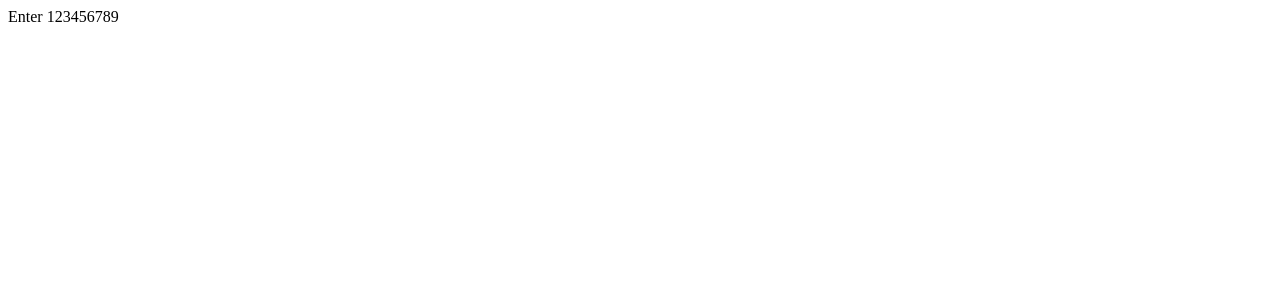
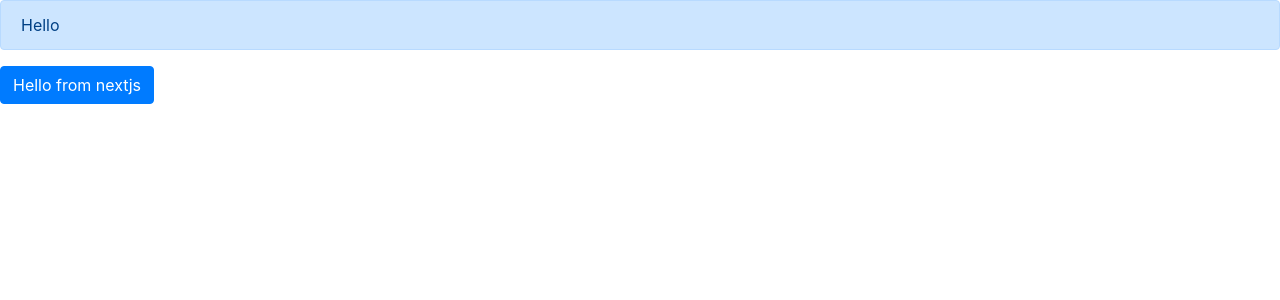
Before and after one commit to miyumasayama/foodDelivery, a Next.js app in the folder frontend/: page / in a window 1280 px wide. Shown: the top 300 px of the page. Built offline with nearby package versions, Linux system fonts and the light colour scheme.

Commit message:
fix:reactstrap追加

```diff
--- a/frontend/package.json
+++ b/frontend/package.json
@@ -7,6 +7,7 @@
   "dependencies": {
     "next": "^9.4.0",
     "react": "^16.13.1",
-    "react-dom": "^16.13.1"
+    "react-dom": "^16.13.1",
+    "reactstrap": "^9.2.3"
   }
 }
--- a/frontend/pages/_app.js
+++ b/frontend/pages/_app.js
@@ -7,7 +7,12 @@ export default class MyApp extends App {
     const { Component, pageProps } = this.props
     return (
       <>
-        <Head></Head>
+        <Head>
+          <link
+            rel="stylesheet"
+            href="https://cdn.jsdelivr.net/npm/bootstrap@4.0.0/dist/css/bootstrap.min.css"
+          />
+        </Head>
         <Component {...pageProps} />
       </>
     )
--- a/frontend/pages/index.js
+++ b/frontend/pages/index.js
@@ -1,8 +1,16 @@
 
+import { Alert, Button } from 'reactstrap'
 const index = () => {
   return (
     <div>
-      Enter 123456789
+      <div>
+        <Alert color="primary" >
+          Hello
+        </Alert>
+        <Button color="primary">
+          Hello from nextjs
+        </Button>
+      </div>
     </div>
   );
 }
```
Also changed, not shown: 1 other file (tests, documents, lock files or other folders).
